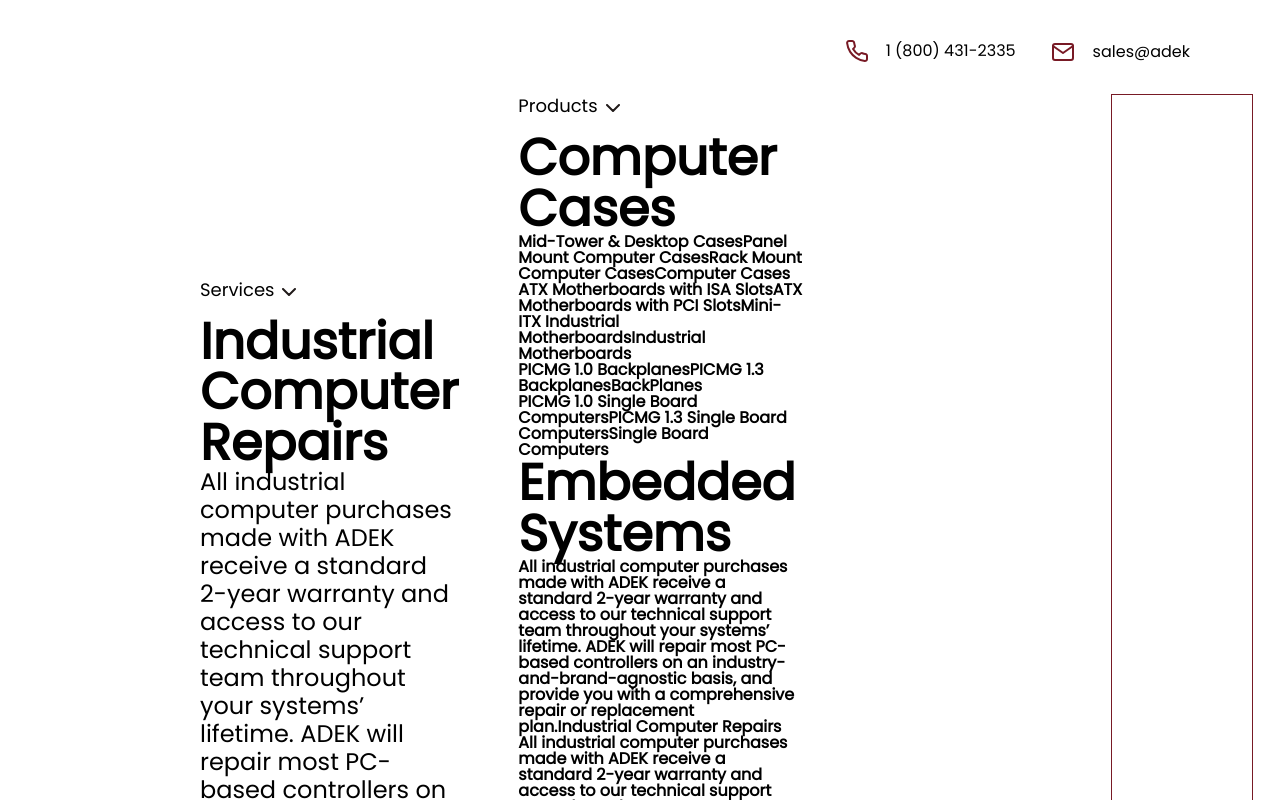
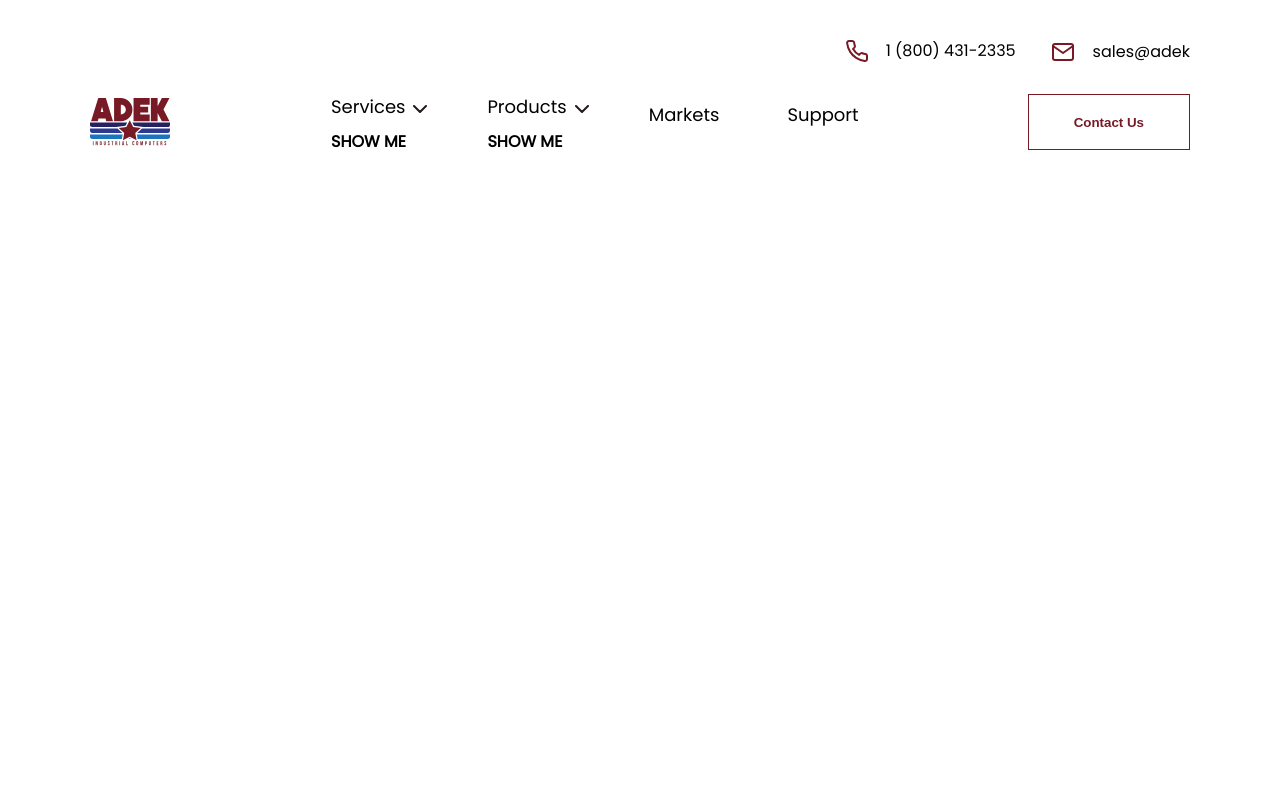
Before and after one commit to algomachine007/adek-css, a React (Create React App) app: page / in a window 1280 px wide. Shown: the top 800 px of the page. Built offline with nearby package versions, Linux system fonts and the light colour scheme.

Commit message:
ensuring the dropdown is toggleable

```diff
--- a/src/components/Navigation/BottomNavigation/Navigation.jsx
+++ b/src/components/Navigation/BottomNavigation/Navigation.jsx
@@ -10,7 +10,19 @@
 const Navigation = ({ buttonHeader, headerLinks }) => {
   const [menu, setMenu] = useState(false);
 
-  console.log('HeaderLinks', headerLinks);
+  const [toggleDropdown1, setToggleDropdown1] = useState(false);
+  const [toggleDropdown2, setToggleDropdown2] = useState(false);
+
+  const handleShowDropdowns = (index) => {
+    switch (index) {
+      case 0:
+        return setToggleDropdown1((p) => !p);
+      case 1:
+        return setToggleDropdown2((p) => !p);
+      default:
+        return null;
+    }
+  };
 
   const handleMenuToggle = () => setMenu((p) => !p);
 
@@ -23,13 +35,16 @@
             ({ title, icon, content, contentMega, help }, index) => (
               <li key={`li-${index}`}>
                 <span>
-                  <p> {title} </p>
+                  <p onClick={() => handleShowDropdowns(index)}>{title}</p>
                   <IconComponent name={icon} />
                 </span>
 
+                <div>
                   {Array.isArray(content) && (
                     <div>
-                    {content.map((elem) => (
+                      SHOW ME
+                      {toggleDropdown1 &&
+                        content.map((elem) => (
                           <div>
                             <h3>{elem.title}</h3>
                             <h4>{elem.details}</h4>
@@ -37,18 +52,19 @@
                         ))}
                     </div>
                   )}
+                </div>
 
                 {Array.isArray(contentMega) && (
                   <div>
-                    {contentMega.map((elem) => {
-                      console.log('ELEM', elem);
+                    SHOW ME
+                    {toggleDropdown2 &&
+                      contentMega.map((elem, index) => {
+                        console.log('IDX', index);
                         return (
                           <div>
-                          <h3>{elem.link}</h3>
-
+                            <h3>mega{elem.link}</h3>
                             {!elem.isTwoColumn
                               ? elem.menuItem.menu.map((elem) => {
-                                console.log('MegaMenu', elem);
                                   return (
                                     <div>
                                       {elem.link}
@@ -62,7 +78,7 @@
                                     <div>
                                       {elem.link}
                                       {elem.details}
-                                    {elem.title}
+                                      <h2> {elem.title}</h2>
                                     </div>
                                   );
                                 })}
```
Lines whose indentation alone changed are shown as unchanged.
